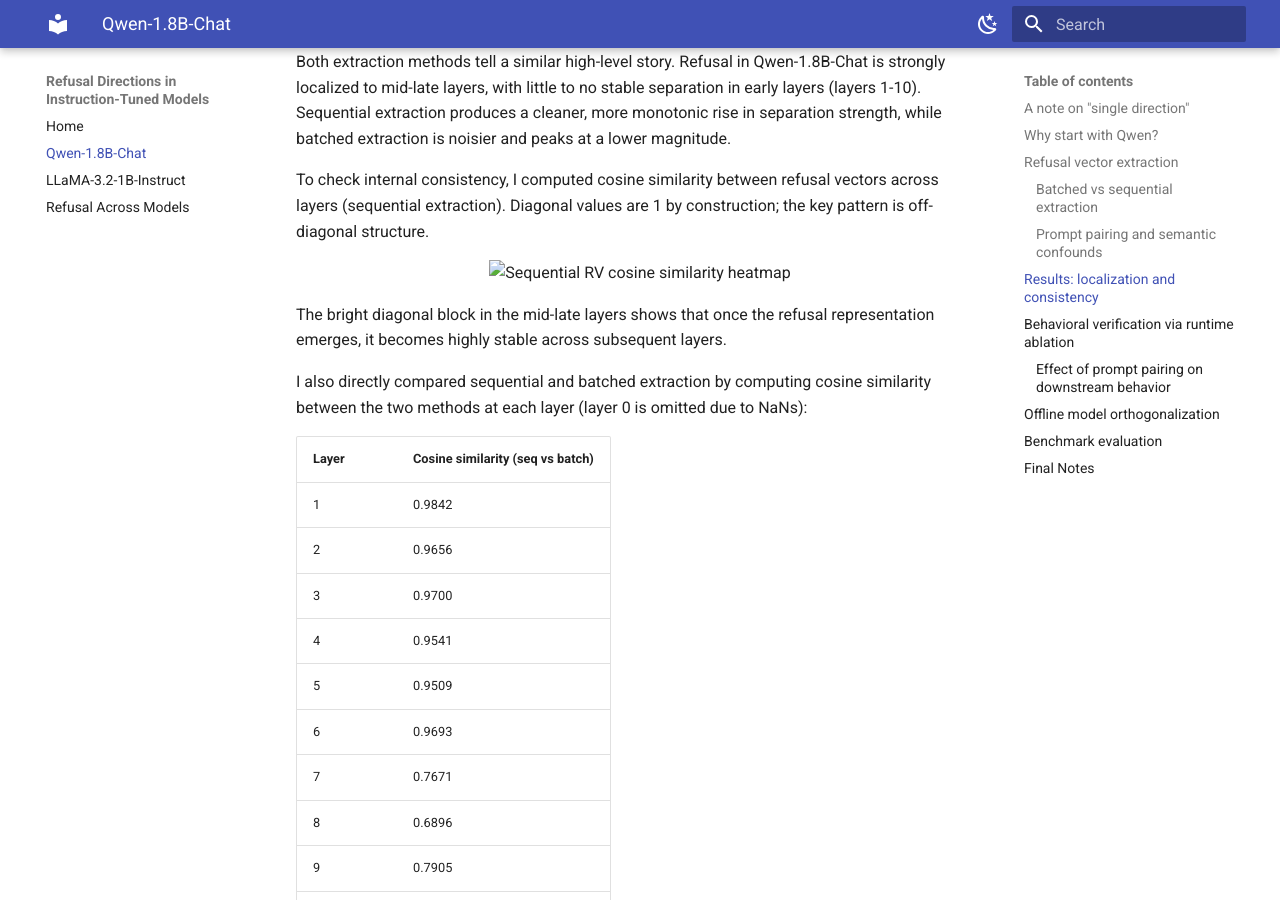
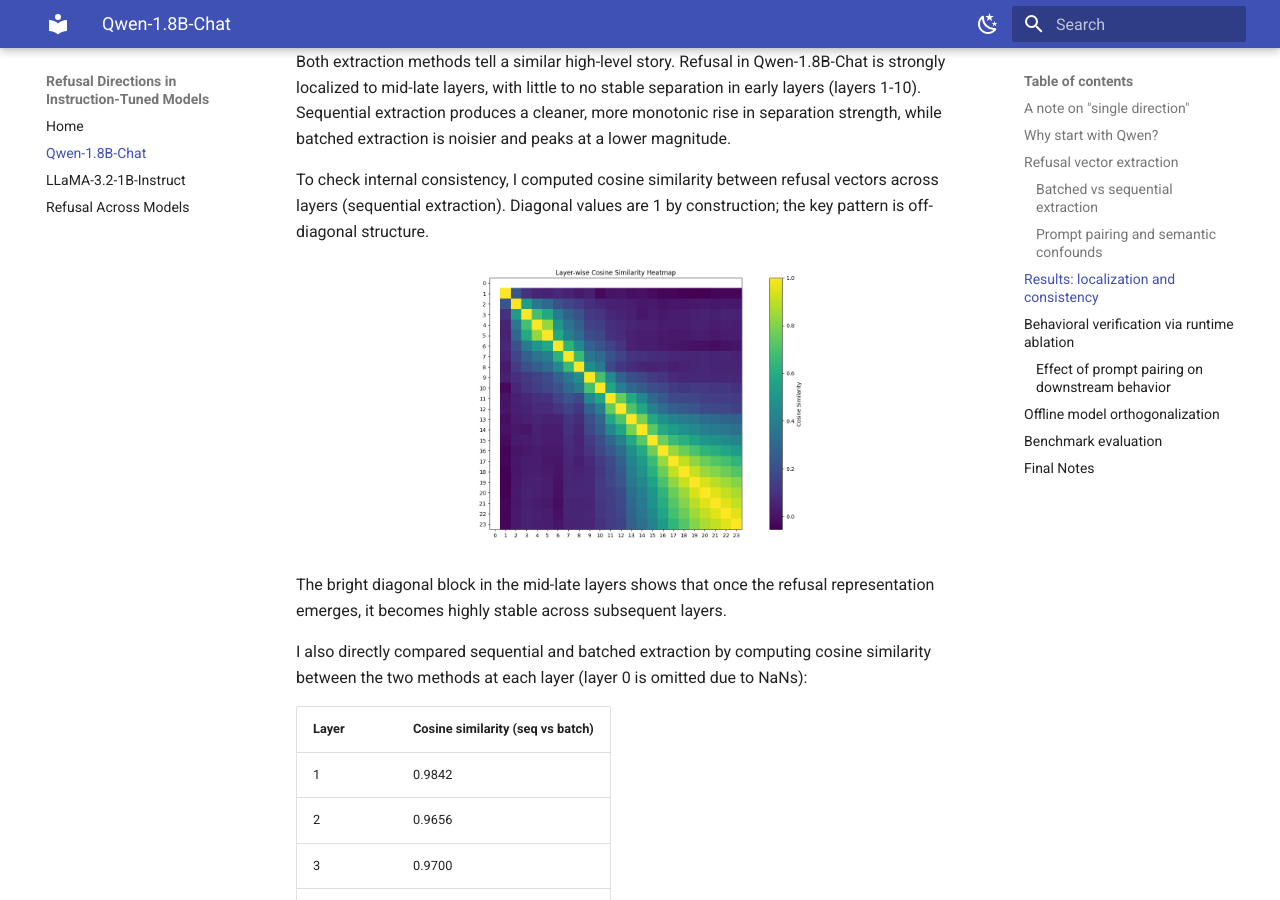
Before and after one commit to IvanC987/refusal-representations, an MkDocs documentation site: the page built from docs/qwen.md, in a window 1280 px wide and 900 px high, scrolled down 2659 px. Built offline with MkDocs 1.6.1 and Material for MkDocs 9.7.7, drawn with Linux system fonts in a browser that asks for light colours.

Commit message:
moved images for docs, updated

```diff
--- a/docs/qwen.md
+++ b/docs/qwen.md
@@ -79,9 +79,9 @@
 
 To check internal consistency, I computed cosine similarity between refusal vectors across layers (sequential extraction). Diagonal values are 1 by construction; the key pattern is off-diagonal structure.
 
-<div align="center">
-  <img src="images/qwen_heatmap.png" alt="Sequential RV cosine similarity heatmap" width="50%">
-</div>
+<p align="center">
+  <img src="/images/qwen_heatmap.png" width="50%">
+</p>
 
 The bright diagonal block in the mid-late layers shows that once the refusal representation emerges, it becomes highly stable across subsequent layers.
 
```
Also changed, not shown: docs/llama_1b.md (+1 -1 lines), docs/refusal_across_models.md (+1 -1 lines).
